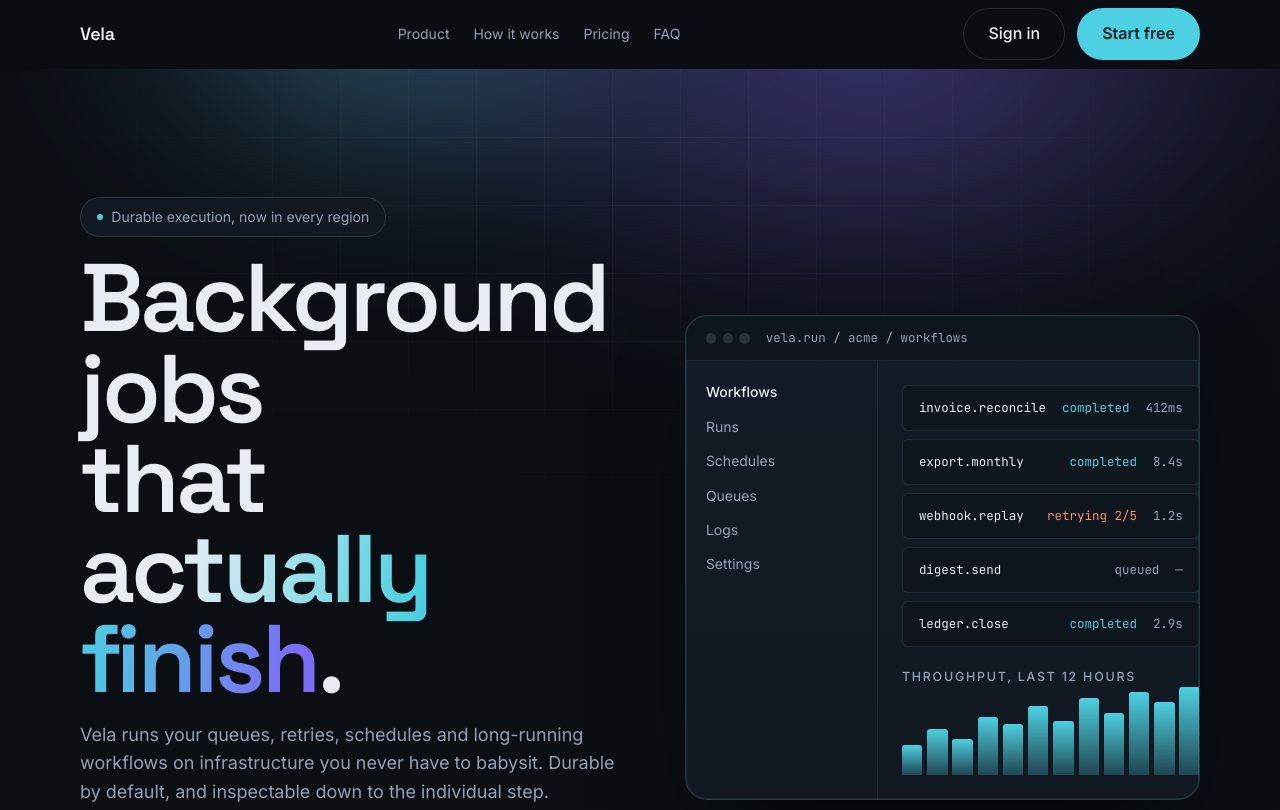
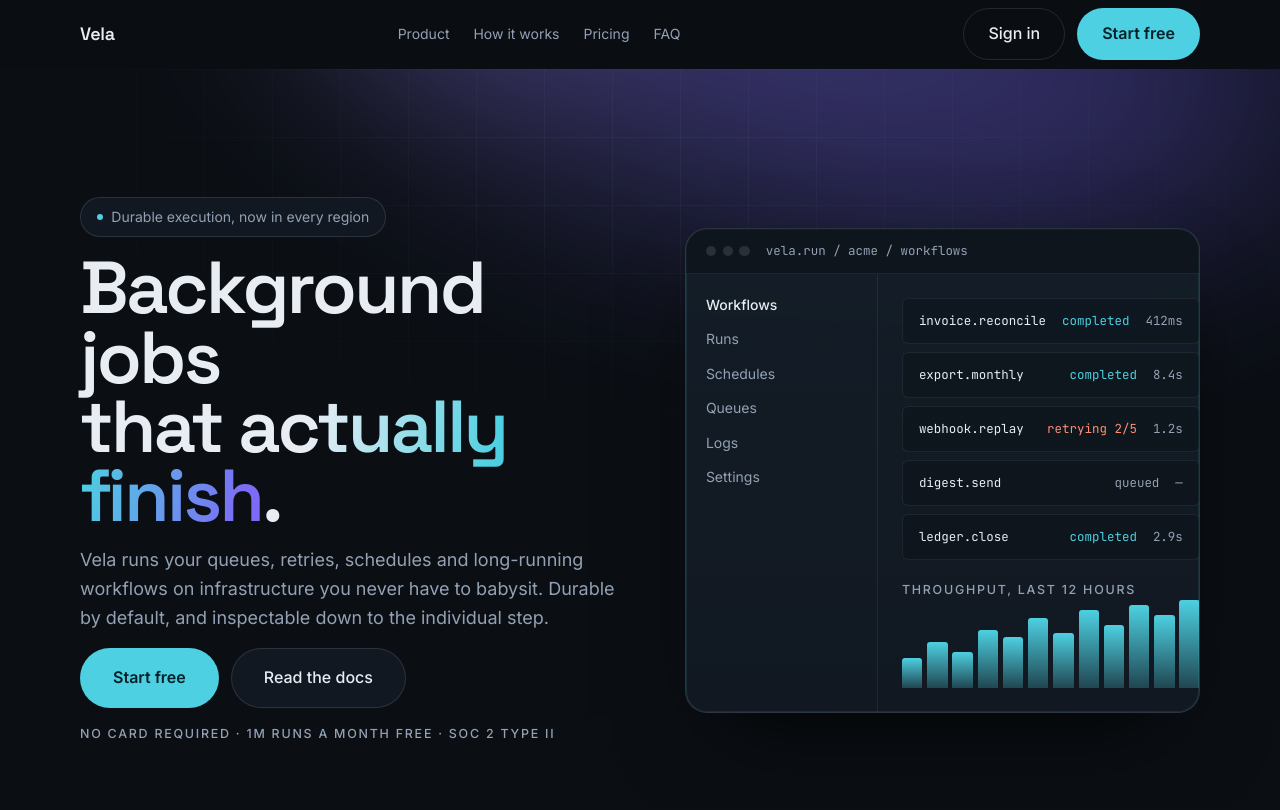
Before and after one commit to RY9901/web-design-lab, a website: page themes/001-vela/index.html in a window 1280 px wide. Shown: the top 810 px of the page. Drawn offline with Linux system fonts and the light colour scheme.

Commit message:
Vela: one hue in the glow, and a headline that is not five lines
Cyan in a blurred glow over navy reads green at any mix, so the aurora is
violet alone and cyan stays on links, states and data. Caps the hero display
size — 6rem over a 13ch measure was stacking five lines.

```diff
--- a/themes/001-vela/theme.css
+++ b/themes/001-vela/theme.css
@@ -56,12 +56,13 @@
     width: min(120rem, 180vw);
     aspect-ratio: 2 / 1;
     translate: -50% 0;
-    /* Cyan and violet at equal strength over a navy ground muddy into olive
-       where they meet. Keep the violet dominant and let the cyan read as a
-       highlight on one edge of it, not as a second light source. */
+    /* Any amount of cyan in a blurred glow over a navy ground reads green.
+       The glow is one hue — violet, warmed at its core — and cyan stays
+       where it belongs: links, states, data. */
     background:
-      radial-gradient(38% 46% at 62% 34%, var(--c-accent-2) 0%, transparent 66%),
-      radial-gradient(26% 34% at 38% 30%, color-mix(in oklab, var(--c-accent) 72%, var(--c-accent-2)) 0%, transparent 68%);
+      radial-gradient(40% 48% at 58% 32%, var(--c-accent-2) 0%, transparent 66%),
+      radial-gradient(24% 30% at 44% 26%, #a78bfa 0%, transparent 70%),
+      radial-gradient(30% 36% at 72% 40%, #5b4bc4 0%, transparent 72%);
   }
   .aurora::after {
     inset: 0;
@@ -217,6 +218,8 @@
 
   /* --- hero layout ------------------------------------------------------- */
   .hero { padding-block: clamp(var(--space-20), 11vw, var(--space-32)) var(--space-16); }
+  /* Five lines of 6rem type is a stack, not a headline. */
+  .hero .display--hero { font-size: clamp(2.8rem, 1.9rem + 3.4vw, 4.6rem); max-width: 13ch; }
   .hero__grid {
     display: grid;
     gap: clamp(var(--space-10), 5vw, var(--space-20));
```
